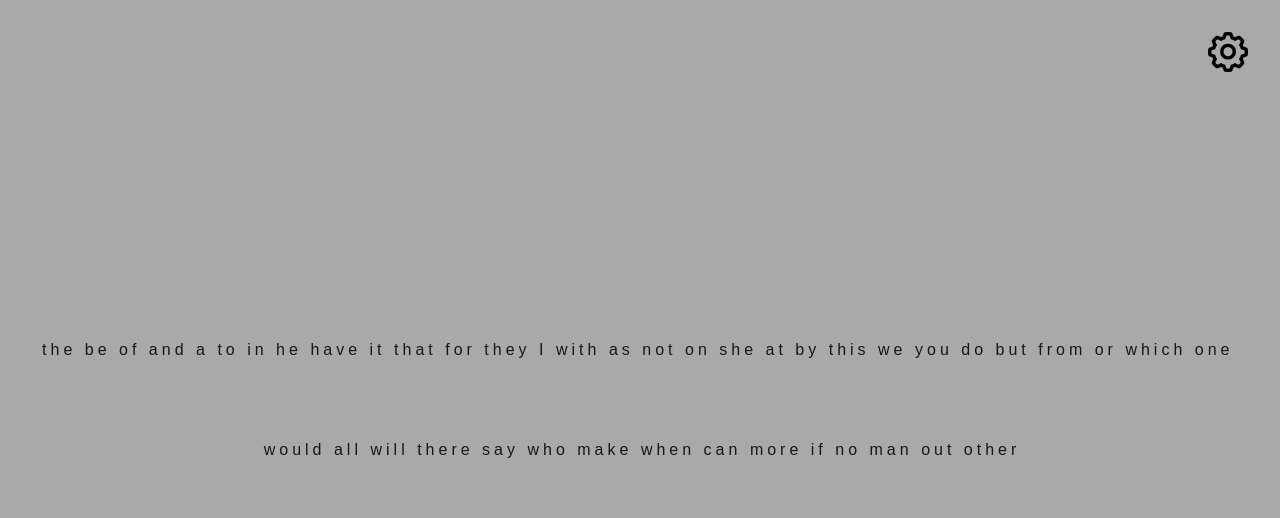
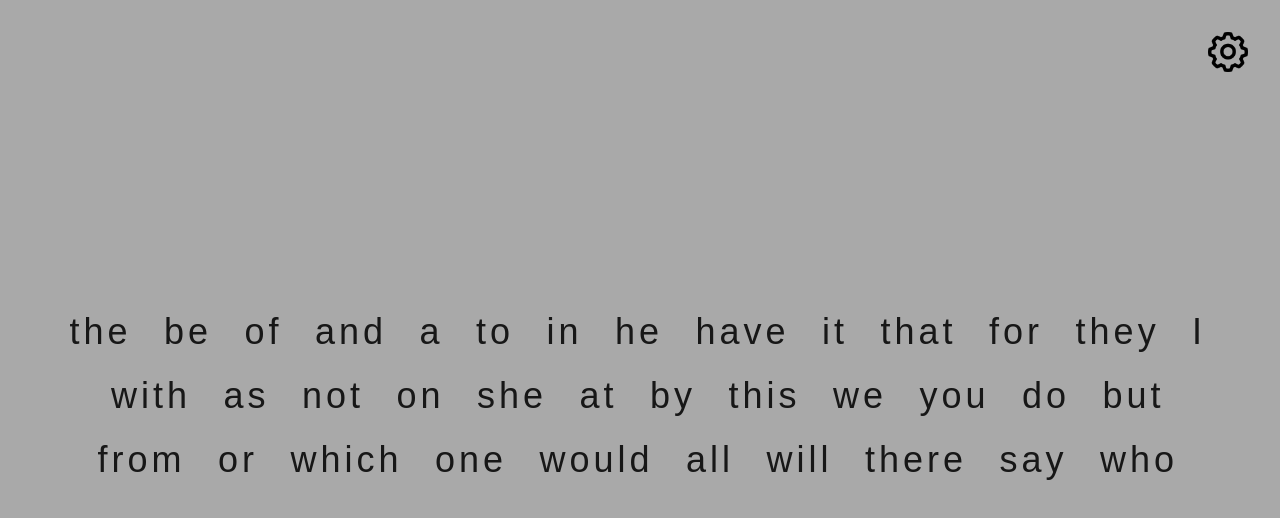
Before and after one commit to AnoyingWaffle66/typing_game, a Next.js app in the folder typing_thing/: page / in a window 1280 px wide. Shown: the top 518 px of the page. Built offline with nearby package versions, Linux system fonts and the light colour scheme.

Commit message:
fixed font sizing

```diff
--- a/typing_thing/components/Words.tsx
+++ b/typing_thing/components/Words.tsx
@@ -4,12 +4,12 @@ import KeyInput from './keyInput'
 
 function Letter({ letters, current }: { letters: string; current: string }) {
     return (
-      <div className="flex">
+      <div className="flex p-3">
         {letters.split("").map((char, index) => {
             //Sets the letters color based on if it's correct or not. Currently only changes incorrect colors
           const className = index < current.length ? char === current[index] ? "correct" : "incorrect" : "";
           return (
-            <span key={index} className={`px-0.5 ${className}`}>
+            <span key={index} className={`px-0.5 text-4xl ${className}`}>
               {char}
             </span>
           );
```
